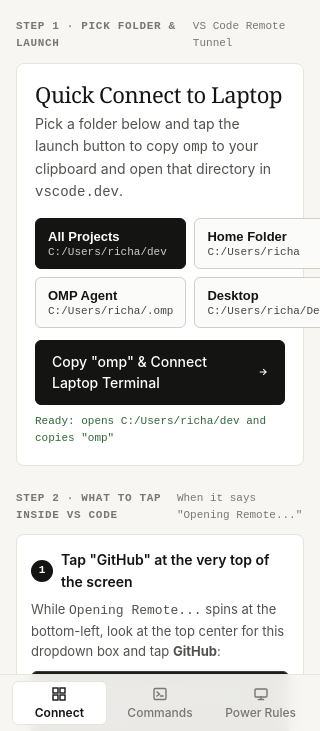
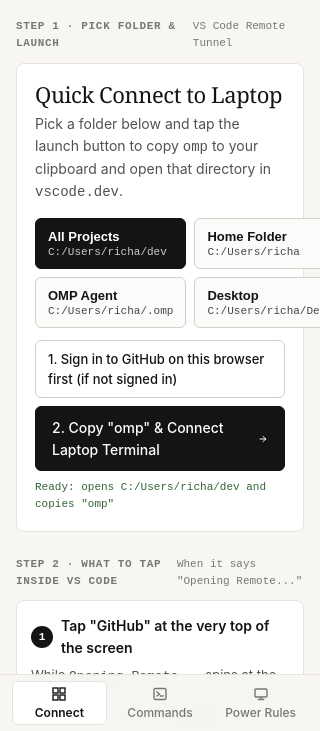
Before and after one commit to chadixearth/remora, an Electron app: page web/index.html in a window 320 px wide. Shown: the part 111-842 px from the top of the page. Drawn offline with Linux system fonts and the light colour scheme.

Commit message:
feat(web): add 1-tap GitHub login return button before tunnel launch

```diff
--- a/web/index.html
+++ b/web/index.html
@@ -61,8 +61,11 @@
           </button>
         </div>
 
+        <a class="btn-secondary" href="https://github.com/login?return_to=https%3A%2F%2Fchadixearth.github.io%2Fremora%2F" style="width: 100%; margin-bottom: 8px; text-decoration: none;">
+          <span>1. Sign in to GitHub on this browser first (if not signed in)</span>
+        </a>
         <a id="launch-btn" class="btn-primary" href="https://vscode.dev/tunnel/chadie-laptop/C:/Users/richa/dev">
-          <span>Copy "omp" &amp; Connect Laptop Terminal</span>
+          <span>2. Copy "omp" &amp; Connect Laptop Terminal</span>
           <svg width="14" height="14" viewBox="0 0 16 16" fill="none" aria-hidden="true">
             <path d="M3.5 8H12.5M12.5 8L8.5 4M12.5 8L8.5 12" stroke="currentColor" stroke-width="1.6" stroke-linecap="square"/>
           </svg>
```
